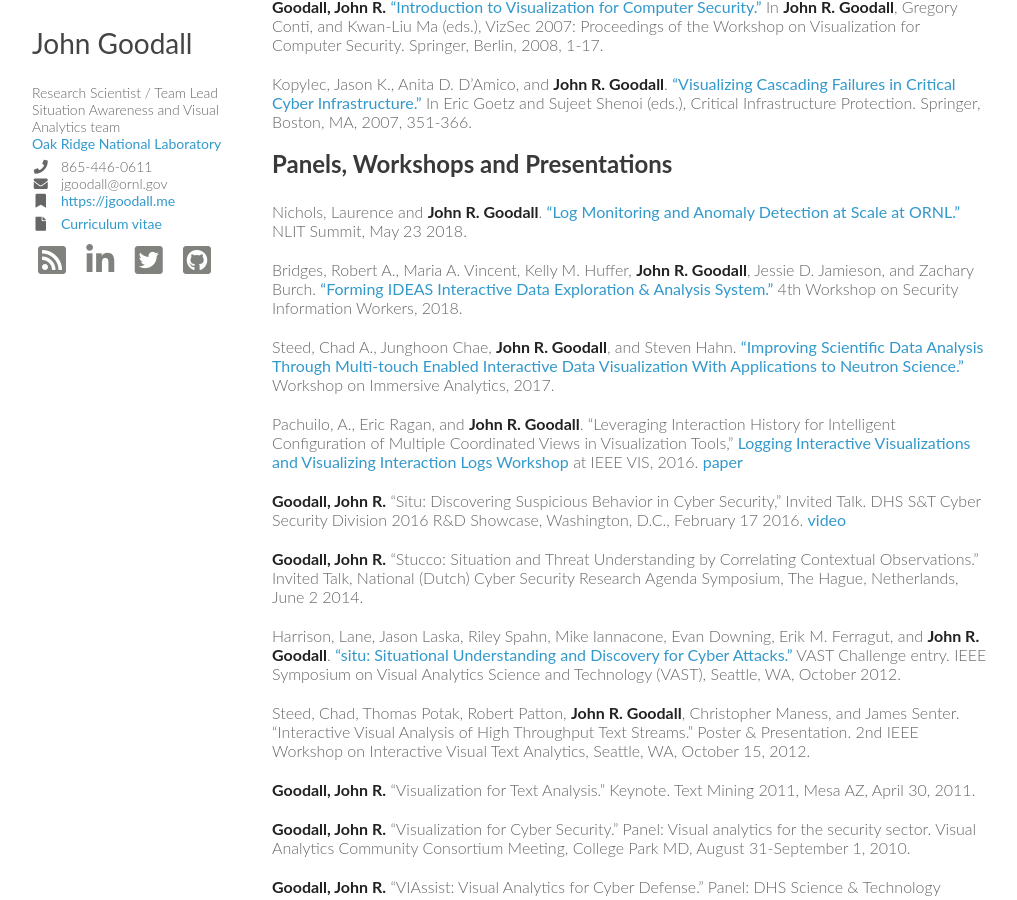
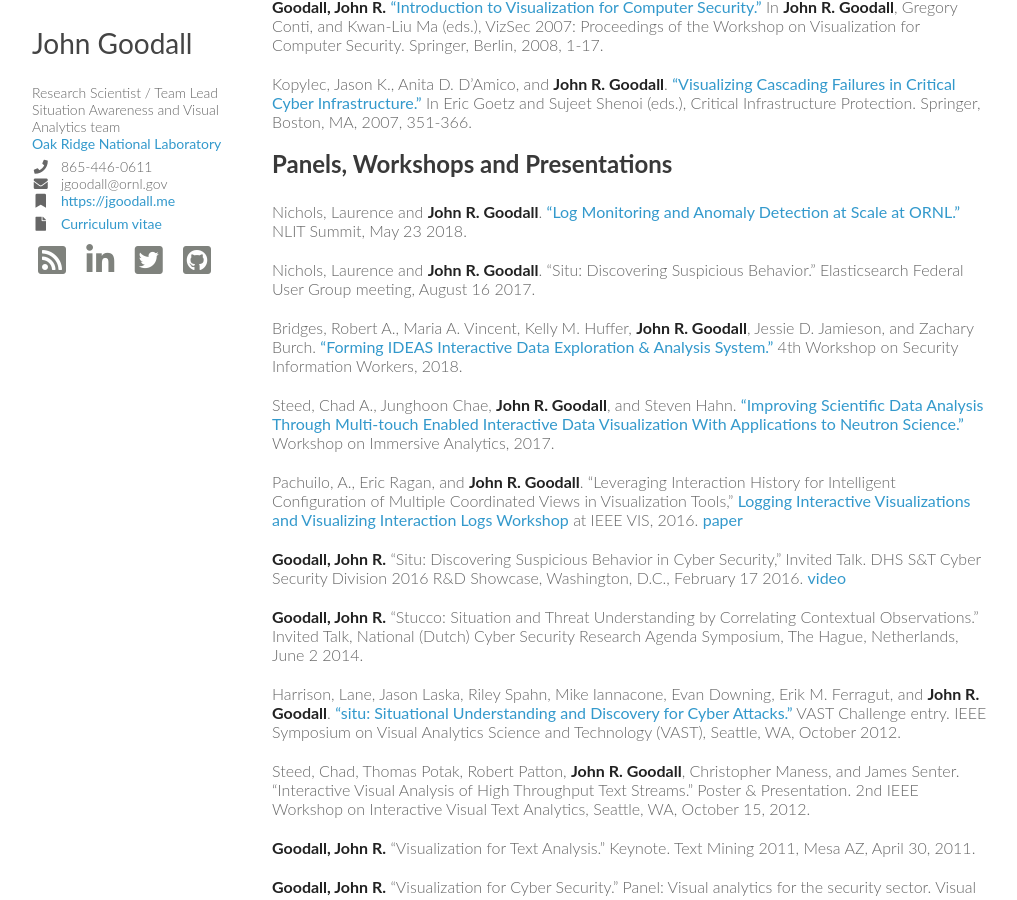
Before and after one commit to jgoodall/jgoodall.github.io, a Jekyll site: the page built from papers/index.md, in a window 1280 px wide and 900 px high, scrolled down 2939 px. Shown: the whole window, without its empty margins (128-1145 px from the left). Built offline with Jekyll 4.4.1, drawn with Linux system fonts in a browser that asks for light colours; nearby versions of some CDN libraries.

Commit message:
added efug presentation

```diff
--- a/papers/index.md
+++ b/papers/index.md
@@ -93,6 +93,8 @@
 
 Nichols, Laurence and **John R. Goodall**. ["Log Monitoring and Anomaly Detection at Scale at ORNL."](https://www.fbcinc.com/e/nlit/presentations/Nichols-Log_monitoring_and_anomaly_detection_at_sc.pdf) NLIT Summit, May 23 2018.
 
+Nichols, Laurence and **John R. Goodall**. "Situ: Discovering Suspicious Behavior." Elasticsearch Federal User Group meeting, August 16 2017.
+
 Bridges, Robert A., Maria A. Vincent, Kelly M. Huffer, **John R. Goodall**, Jessie D. Jamieson, and Zachary Burch. ["Forming IDEAS Interactive Data Exploration & Analysis System."](https://wsiw2018.l3s.uni-hannover.de/papers/wsiw2018-Bridges.pdf) 4th Workshop on Security Information Workers, 2018.
 
 Steed, Chad A., Junghoon Chae, **John R. Goodall**, and Steven Hahn. ["Improving Scientific Data Analysis Through Multi-touch Enabled Interactive Data Visualization With Applications to Neutron Science."](https://groups.inf.ed.ac.uk/vishub/immersiveanalytics/papers/IA_2772-paper.pdf) Workshop on Immersive Analytics, 2017.
```
